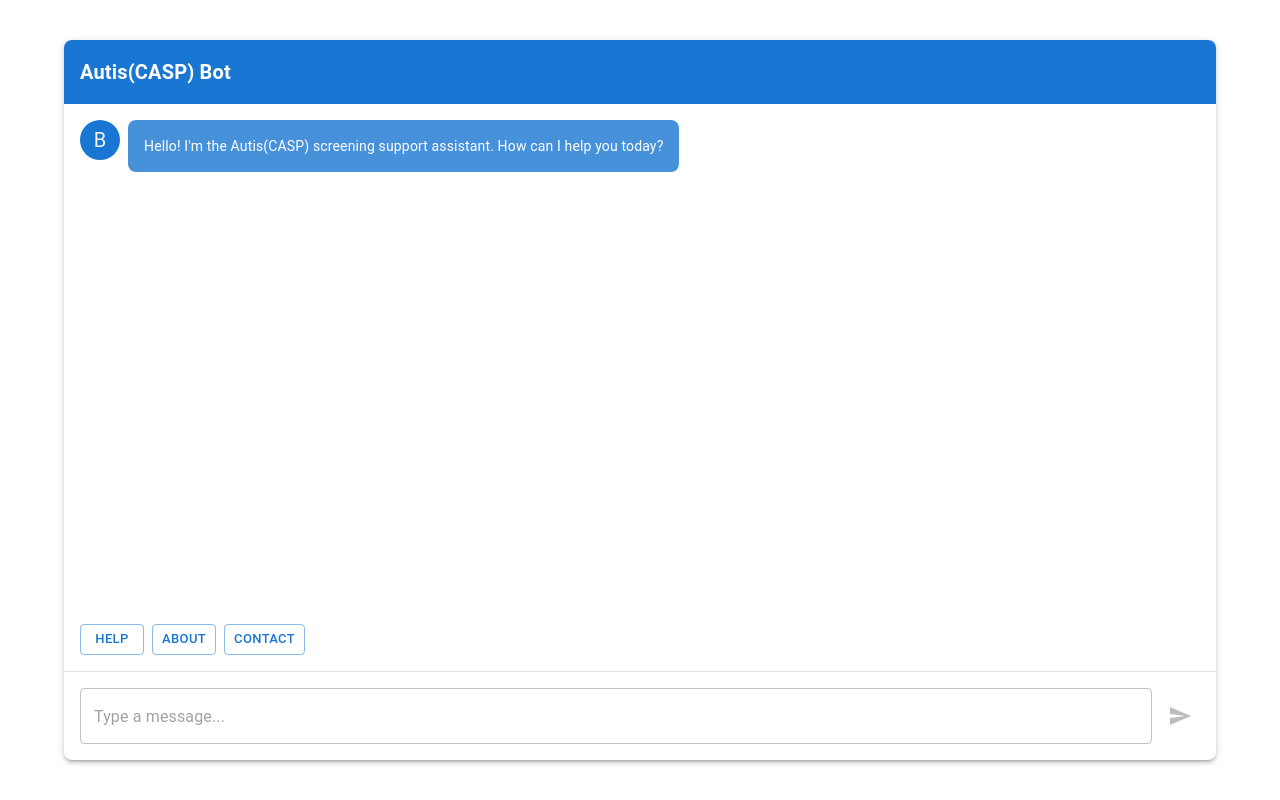
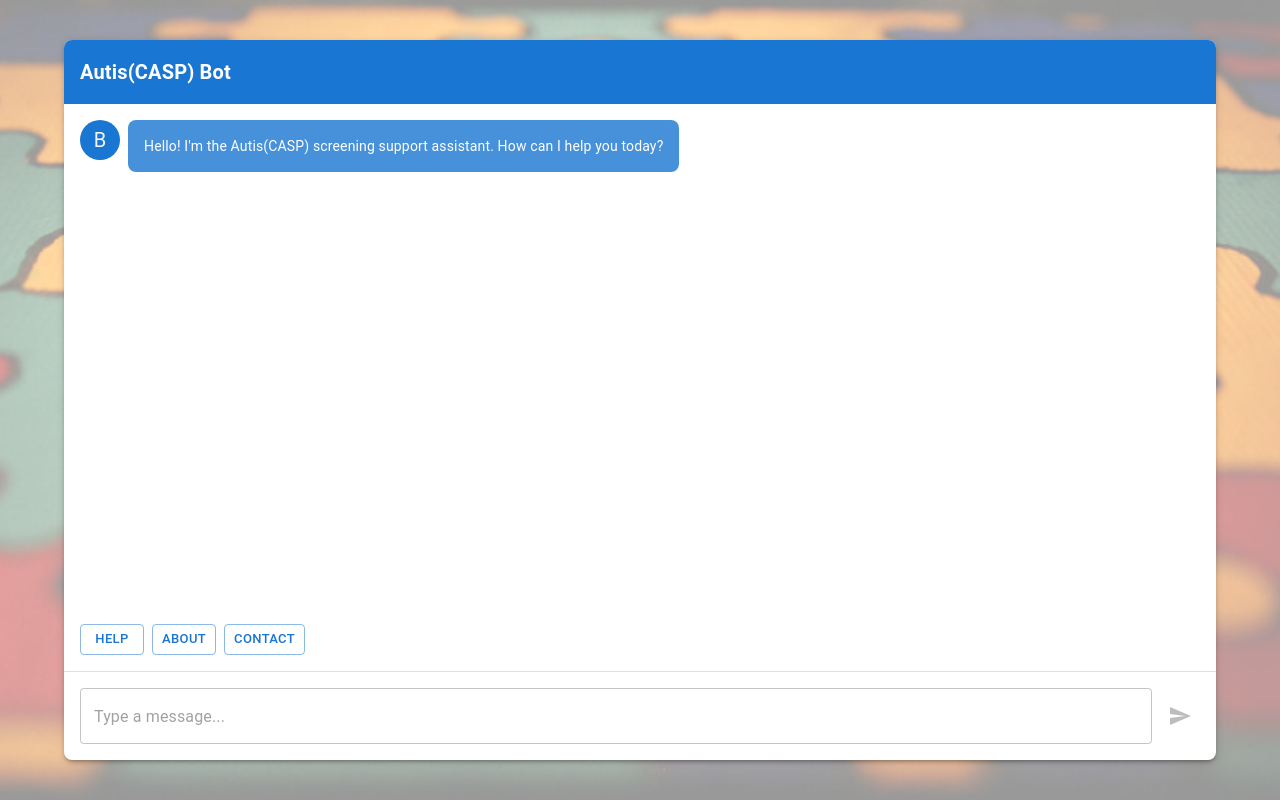
Before and after one commit to MahdMalik/HackReason, a Next.js app: page / in a window 1280 px wide. Built offline with nearby package versions, Linux system fonts and the light colour scheme.

Commit message:
yalla, bush me brotha!

```diff
--- a/app/page.js
+++ b/app/page.js
@@ -1,4 +1,5 @@
 'use client'
+import Image from 'next/image';
 import React, { useState } from "react";
 import {
   Box, Stack, TextField, Button, Typography, Avatar,
@@ -70,6 +71,20 @@ export default function Home() {
 
   }
   return (
+    <Box sx={{ position: 'relative', width: '100vw', height: '100vh' }}>
+    {/* Background Image */}
+    <Image
+      src="/Autism_Awareness.png"
+      alt="Background"
+      layout="fill"
+      objectFit="cover"
+      quality={100}
+      style={{
+        zIndex: -1,  // Ensures image is behind other content
+        opacity: 0.4 // Makes background slightly transparent
+      }}
+    />
+
       <ThemeProvider theme={theme}>
         <Box sx={{
           position: 'fixed',
@@ -171,5 +186,6 @@ export default function Home() {
           </Stack>
         </Box>
       </ThemeProvider>
+    </Box>
   );
 }
```
Also changed, not shown: public/Autism_Awareness.png (added). Lines whose indentation alone changed are shown as unchanged.
